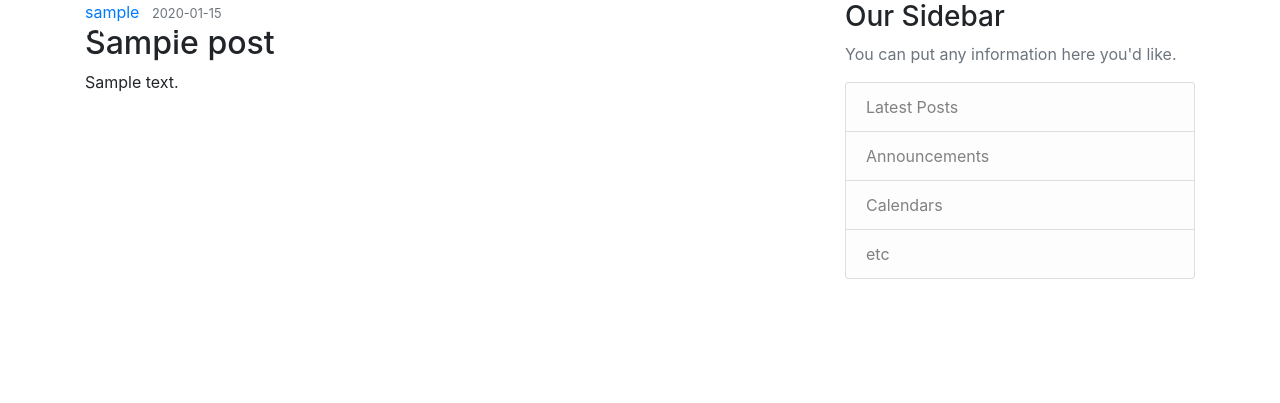
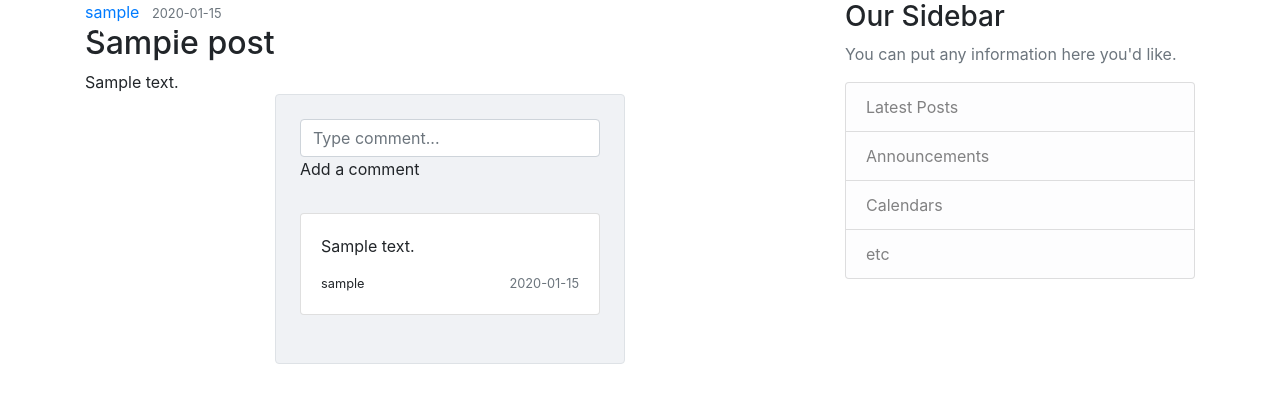
Before and after one commit to gh-lutheravery/umbrella, a Flask app: template umbrella/templates/post.html in a window 1280 px wide. Shown: the top 403 px of the page. Run offline with Flask 3, Linux system fonts and the light colour scheme; the template is opened without the code that fills it: most values are stand-ins (such as "Sample title", 1, 10 or a date in 2020); some libraries are stand-ins or nearby versions.

Commit message:
for loop through coms

```diff
--- a/umbrella/templates/post.html
+++ b/umbrella/templates/post.html
@@ -18,6 +18,37 @@
     </div>
   </article>
 
+  {% for com in post_comment.comments %}
+    <div class="row d-flex justify-content-center">
+      <div class="col-md-8 col-lg-6">
+        <div class="card shadow-0 border" style="background-color: #f0f2f5;">
+          <div class="card-body p-4">
+
+            <div class="form-outline mb-4">
+              <input type="text" id="addANote" class="form-control" placeholder="Type comment..." />
+              <label class="form-label" for="addANote">Add a comment</label>
+            </div>
+
+            <div class="card mb-4">
+              <div class="card-body">
+                <p>{{ com.content }}</p>
+
+                <div class="d-flex justify-content-between">
+                  <div class="d-flex flex-row align-items-center">
+                    <p class="small mb-0 ms-2">{{ com.author.username }}</p>
+                  </div>
+                  <div class="d-flex flex-row align-items-center">
+                    <p class="small text-muted mb-0">{{ com.created_at.strftime('%Y-%m-%d') }}</p>
+                  </div>
+                </div>
+              </div>
+            </div>
+
+          </div>
+        </div>
+      </div>
+    </div>
+  {% endfor %}
   <!-- Modal -->
 
 {% endblock content %}
```
